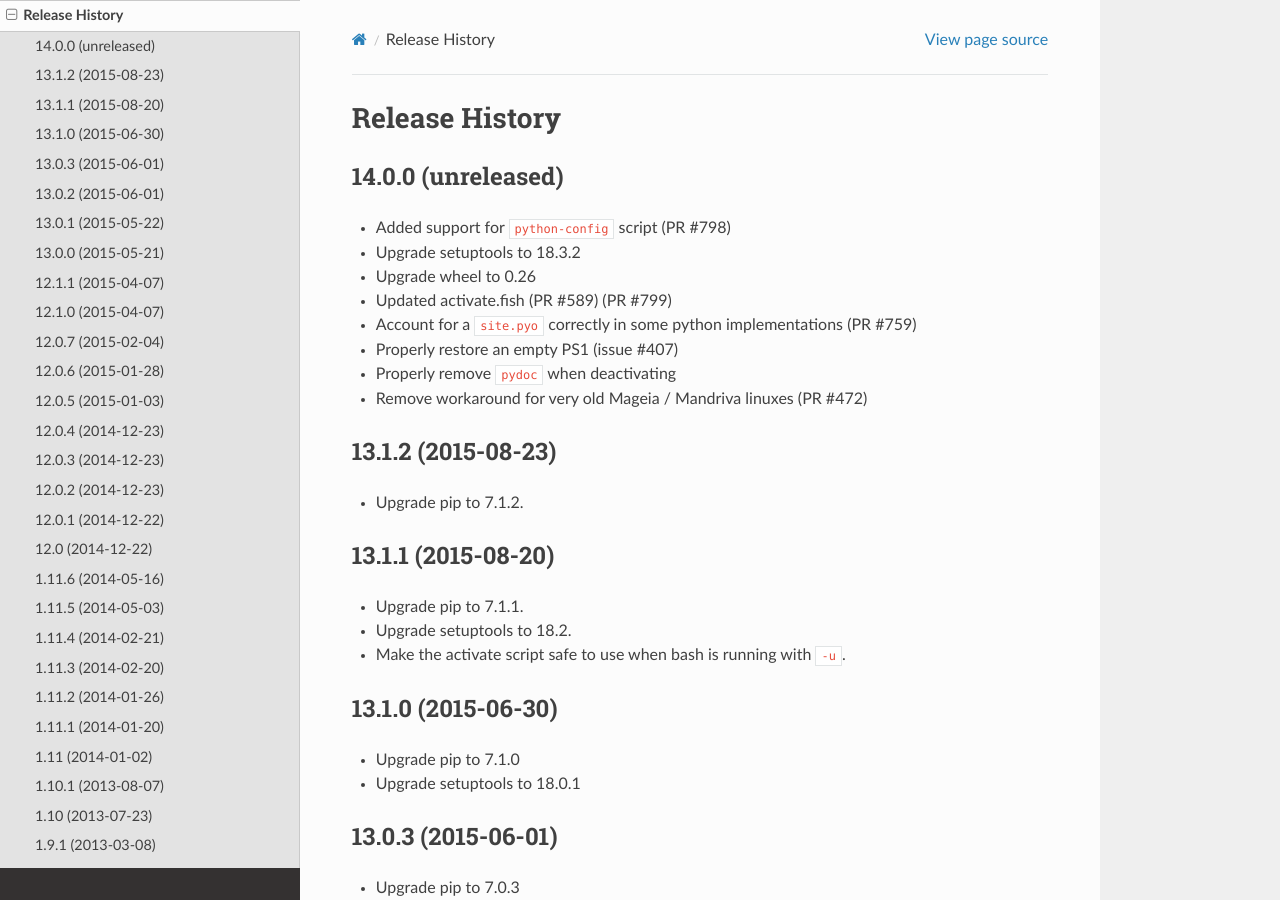
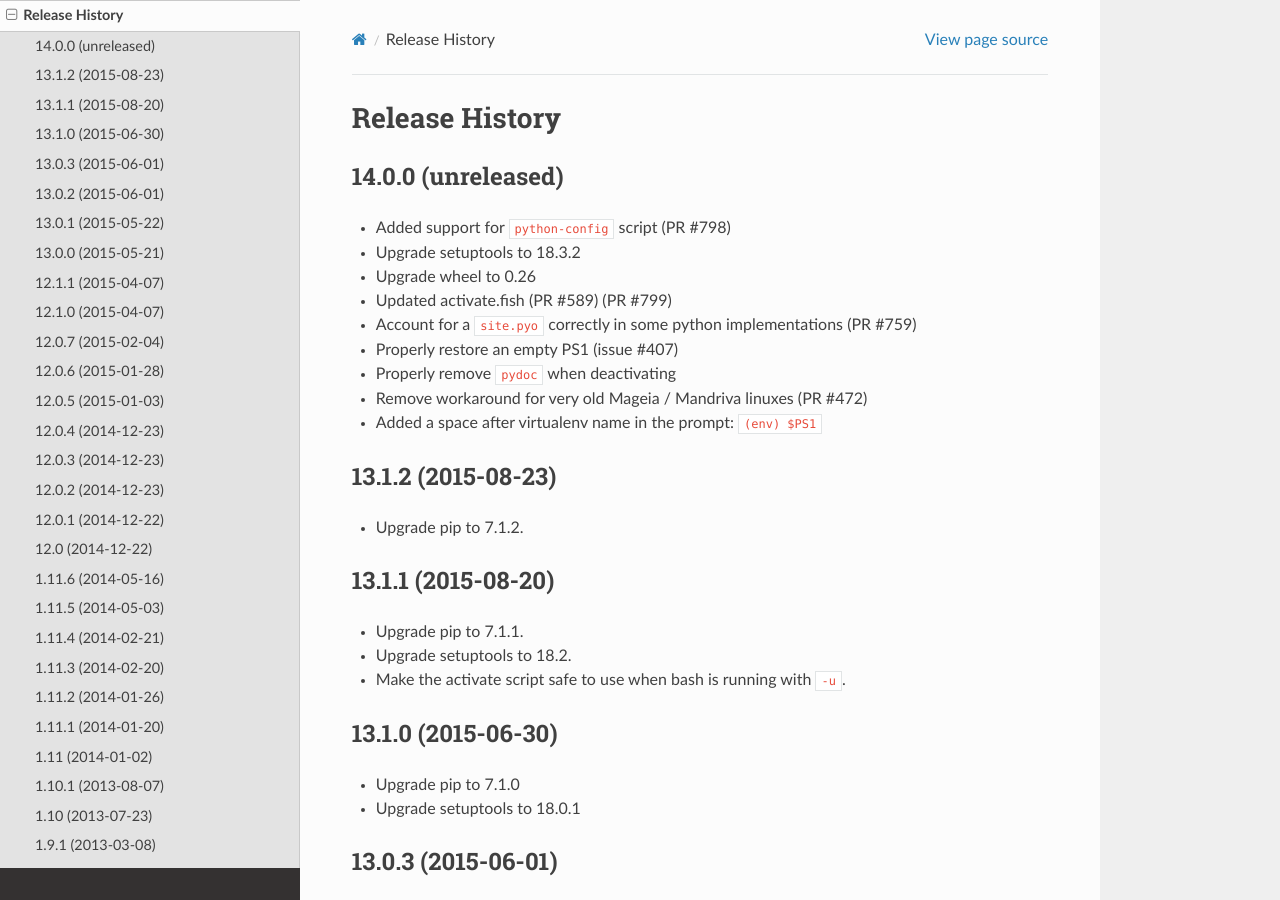
Before and after one commit to pypa/virtualenv, a Sphinx documentation site: the page built from docs/changes.rst, in a window 1280 px wide and 900 px high. Built offline with Sphinx 7.4.7 and the Read the Docs theme 2.0.0, drawn with Linux system fonts in a browser that asks for light colours; pages that are not in the unit, such as notebooks, are missing from menus.

Commit message:
Changelog for change in virtualenv PS1

```diff
--- a/docs/changes.rst
+++ b/docs/changes.rst
@@ -19,6 +19,8 @@ Release History
 * Properly remove ``pydoc`` when deactivating
 
 * Remove workaround for very old Mageia / Mandriva linuxes (PR #472)
+
+* Added a space after virtualenv name in the prompt: ``(env) $PS1``
 
 13.1.2 (2015-08-23)
 -------------------
```
